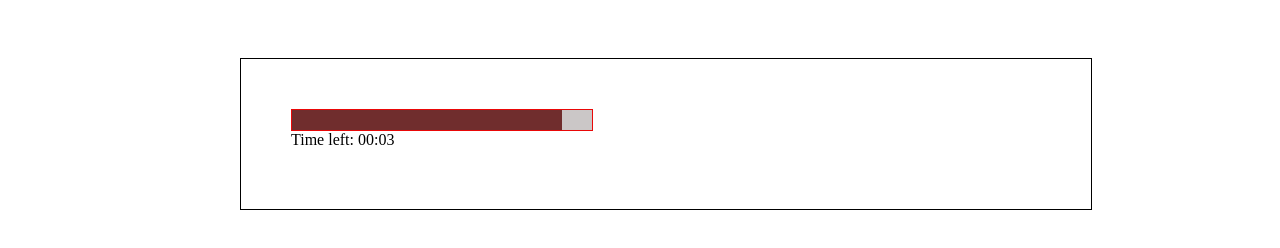
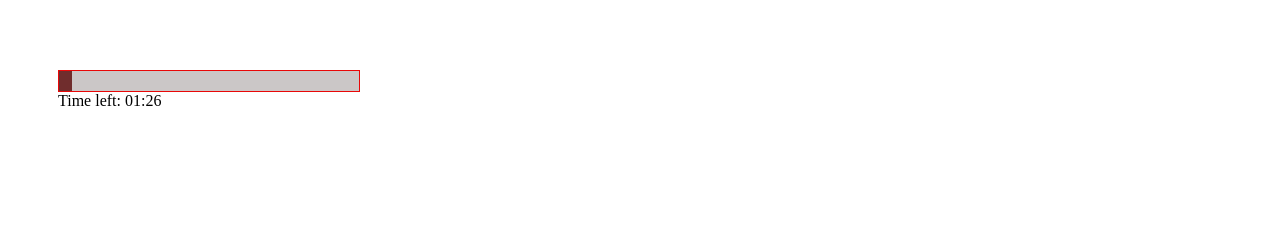
Before and after one commit to MrAndiamo/Countdown_timer, a plain HTML site: page index.html in a window 1280 px wide. Drawn offline with nearby package versions, Linux system fonts and the light colour scheme.

Commit message:
loading bar working with config

```diff
--- a/css/stylesheet.css
+++ b/css/stylesheet.css
@@ -5,15 +5,11 @@ div#main {
 }
 
 div#main div#countdown-position {
-    position: absolute;
-    left: 50%;
-    margin-left: -400px;
-    padding-top: 50px;
+    padding-top: 20px;
     padding-left: 50px;
     margin-top: 50px;
     width: 800px;
-    height: 100px;
-    border: 1px solid black;
+
 }
 
 div#countdown-bar {
--- a/js/script.js
+++ b/js/script.js
@@ -18,14 +18,14 @@ function config() {
     config['finished_message'] = '';
 
     // Countdown timer
-
+    config['timer_font'] = 'Arial';
 
 
     // Add time here
     config['days_add'] = 0;
     config['hours_add'] = 0;
-    config['minutes_add'] = 0;
-    config['seconds_add'] = 5;
+    config['minutes_add'] = 1;
+    config['seconds_add'] = 30;
 
 
     return config;
@@ -54,48 +54,48 @@ function CountdownTimer() {
     var countDownDate = datenow.setDate(datenow.getDate() + config.days_add);
     var countDownDate = datenow.setHours(hour + config.hours_add);
     var countDownDate = datenow.setMinutes(minutes + config.minutes_add);
-    var countDownDate = datenow.setSeconds(seconds + (config.seconds_add + 2));
+    var countDownDate = datenow.setSeconds(seconds + (config.seconds_add));
 
+    // Calculate dinstance to endTime in second
     var now = new Date().getTime();
+    var distance = countDownDate - now;
 
-    var distance_start  = countDownDate - now;
+    // Calculate bar_part width per second
+    var distance_bar_part =  config.bar_width / distance;
+
+
+    var countdownBarWidth = 0;
 
     // Update the count down every 1 second
     var CountdownInterval = setInterval(function() {
 
-
+        // Get current time
         var now = new Date().getTime();
 
-
-        // Find the distance between now and the count down date
+        // Find the distance between now and the countdown time
         var distance = countDownDate - now;
 
-        // Set timer
+        // SET TIMER if there is still some seconds left
         if(distance > 0) {
-           var timer = setTimer(distance);
+            var timer = setTimer(distance);
         } else {
-            timer = 0;
+            var timer = 0;
         }
-
 
         // Update the timer div HTML contents to the new time
         $("#" + config.loading_timer_id).html("Time left: " + timer);
 
-        var onePercentOfDistance =  distance / config.bar_width;
-        var countdownBarWidth = 100 - onePercentOfDistance;
 
-        if (countdownBarWidth <= 0) {
-            countdownBarWidth = 100;
+        // COUNTDOWN BAR
+        countdownBarWidth = countdownBarWidth + (distance_bar_part * 1000);
+
+        // If timer is under 0, make it 0
+        if (distance < 0) {
+            distance = 0;
         }
 
-        if (distance <= 0) {
-            distance = 0;
-            countdownBarWidth = 100;
-        }
-
-        $countdownBarWidth = config.bar_width;
-        if(countdownBarWidth < 100) {
-            $("#" + config.loading_bar_id + ' #countdown-bar-loader').animate({ width: countdownBarWidth + '%' }, 500);
+        if(countdownBarWidth < config.bar_width) {
+            $("#" + config.loading_bar_id + ' #countdown-bar-loader').animate({ width: countdownBarWidth + 'px' }, 500);
         } else {
             $("#" + config.loading_bar_id + ' #countdown-bar-loader').animate({ width: '100%' }, 500);
             clearInterval(CountdownInterval);
@@ -153,22 +153,3 @@ function setTimer(distance) {
 
     return timeLeftFinal;
 }
-
-
-function getSeconds(time) {
-
-
-
-}
-
-
-
-function getDistance(distance) {
-
-    var timer = {};
-    timer['days'] = Math.floor(distance / (1000 * 60 * 60 * 24));
-    timer['hours'] = Math.floor((distance % (1000 * 60 * 60 * 24)) / (1000 * 60 * 60));
-    timer['minutes'] = Math.floor((distance % (1000 * 60 * 60)) / (1000 * 60));
-    timer['seconds'] = Math.floor((distance % (1000 * 60)) / 1000);
-    return timer;
-}
```
